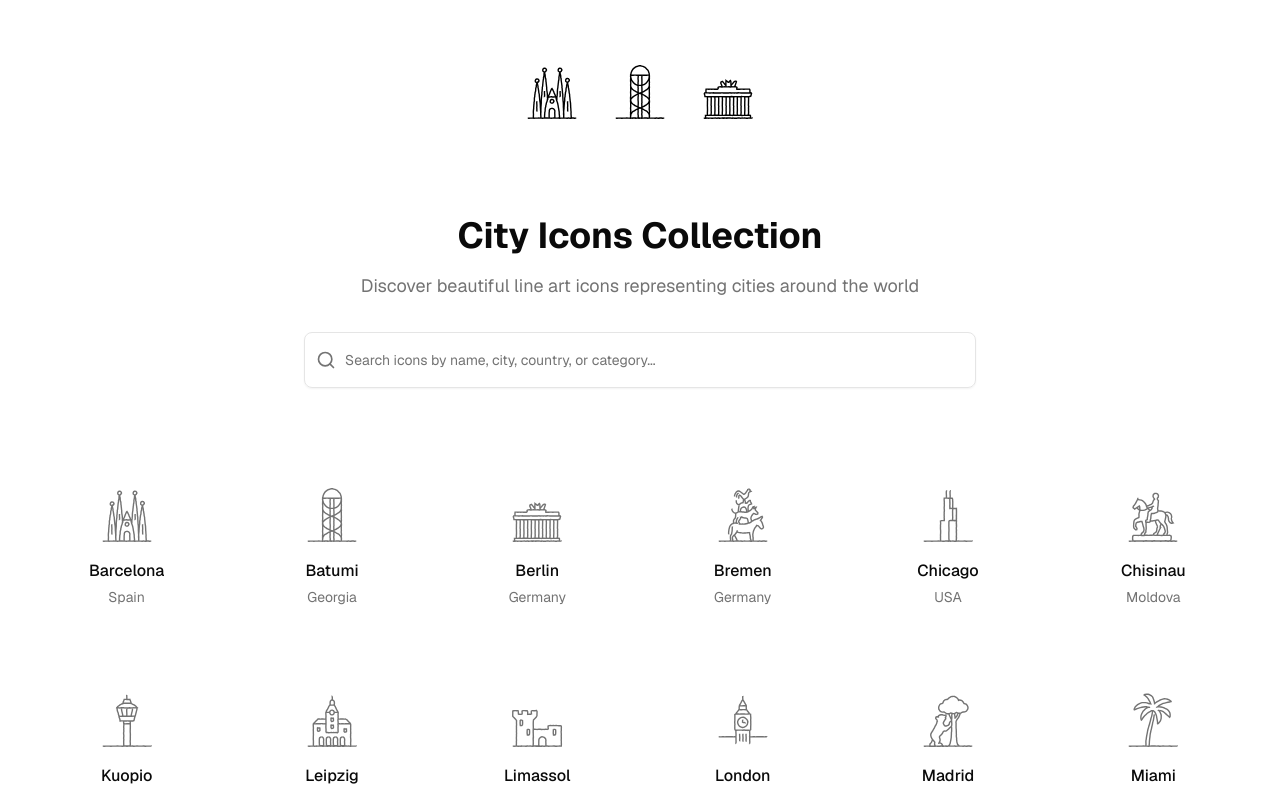
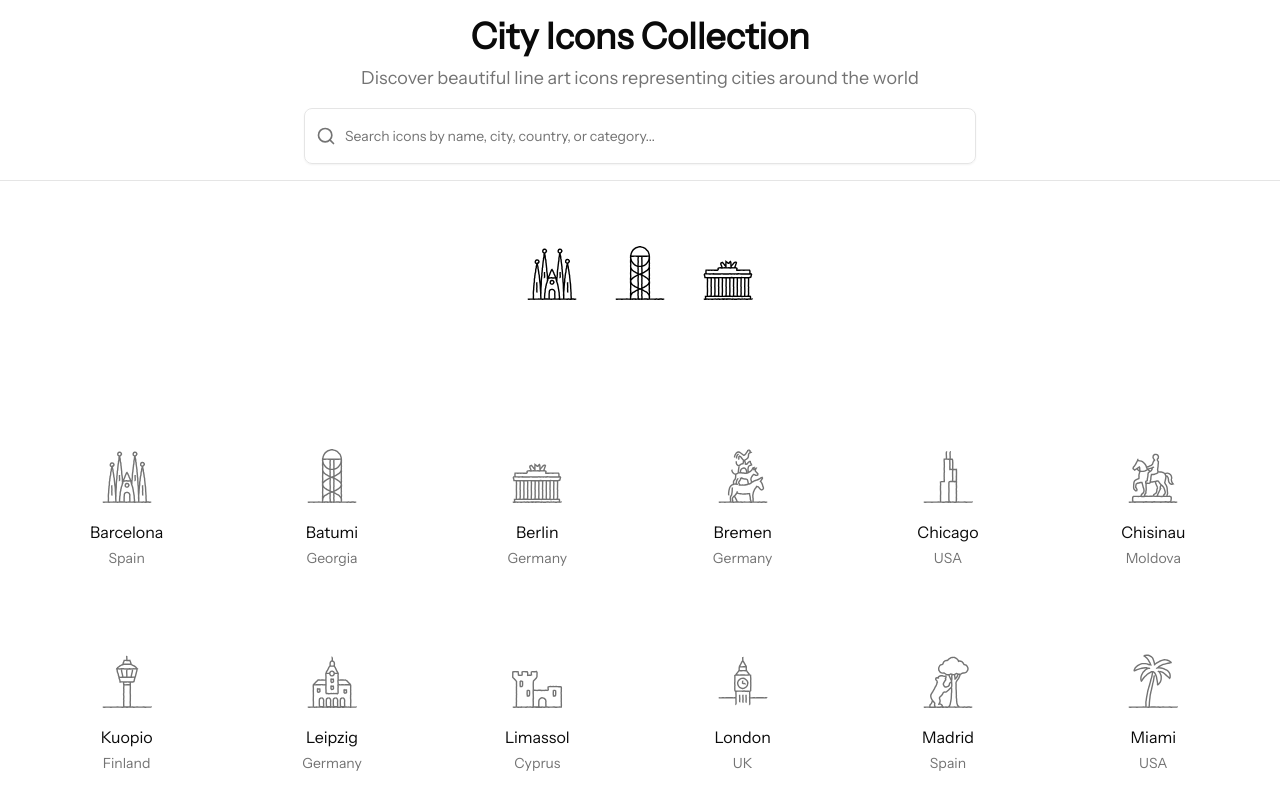
Before and after one commit to anto1/city-icons, a Next.js app: page / in a window 1280 px wide. Shown: the top 794 px of the page. Built offline with nearby package versions, Linux system fonts and the light colour scheme.

Commit message:
Change font to Instrument Sans and make search input sticky on scroll

```diff
--- a/package.json
+++ b/package.json
@@ -9,6 +9,7 @@
     "lint": "next lint"
   },
   "dependencies": {
+    "@fontsource/instrument-sans": "^5.2.6",
     "@radix-ui/react-dialog": "^1.1.14",
     "@radix-ui/react-slot": "^1.2.3",
     "@sanity/client": "^7.8.1",
--- a/src/app/globals.css
+++ b/src/app/globals.css
@@ -1,12 +1,13 @@
 @import "tailwindcss";
 @import "tw-animate-css";
+@import "@fontsource/instrument-sans";
 
 @custom-variant dark (&:is(.dark *));
 
 @theme inline {
   --color-background: var(--background);
   --color-foreground: var(--foreground);
-  --font-sans: var(--font-geist-sans);
+  --font-sans: "Instrument Sans", system-ui, sans-serif;
   --font-mono: var(--font-geist-mono);
   --color-sidebar-ring: var(--sidebar-ring);
   --color-sidebar-border: var(--sidebar-border);
--- a/src/app/layout.tsx
+++ b/src/app/layout.tsx
@@ -1,7 +1,7 @@
 import type { Metadata } from 'next';
 import './globals.css';
 import { Toaster } from 'sonner';
-import { GeistSans } from 'geist/font/sans';
+import '@fontsource/instrument-sans';
 
 export const metadata: Metadata = {
   title: 'City Icons Collection',
@@ -14,7 +14,7 @@ export default function RootLayout({
   children: React.ReactNode;
 }>) {
   return (
-    <html lang="en" className={GeistSans.className}>
+    <html lang="en" className="font-instrument-sans">
       <body className="antialiased text-base">
         {children}
         <Toaster />
--- a/src/app/page.tsx
+++ b/src/app/page.tsx
@@ -409,6 +409,21 @@ export default function Home() {
 
   return (
     <div className="min-h-screen bg-background">
+      {/* Sticky Header */}
+      <div className="sticky top-0 z-50 bg-background/95 backdrop-blur supports-[backdrop-filter]:bg-background/60 border-b">
+        <div className="container mx-auto px-4 py-4">
+          <div className="text-center mb-4">
+            <h1 className="text-4xl font-bold text-foreground mb-2">
+              City Icons Collection
+            </h1>
+            <p className="text-lg text-muted-foreground">
+              Discover beautiful line art icons representing cities around the world
+            </p>
+          </div>
+          <SearchBar onSearch={handleSearch} />
+        </div>
+      </div>
+
       {/* Random Icons Header */}
       <div className="flex justify-center items-center gap-8 py-16">
         {icons
@@ -427,18 +442,9 @@ export default function Home() {
         ))}
       </div>
 
-      <div className="container mx-auto px-4 py-8">
-        <div className="text-center mb-8">
-          <h1 className="text-4xl font-bold text-foreground mb-4">
-            City Icons Collection
-          </h1>
-          <p className="text-lg text-muted-foreground">
-            Discover beautiful line art icons representing cities around the world
-          </p>
-        </div>
-        <SearchBar onSearch={handleSearch} />
-
-        <div className="mt-12">
+      {/* Main Content */}
+      <div className="container mx-auto px-4 pb-8">
+        <div className="mt-8">
           <IconGrid
             icons={filteredIcons}
             loading={loading}
```
Also changed, not shown: 1 other file (tests, documents, lock files or other folders).
